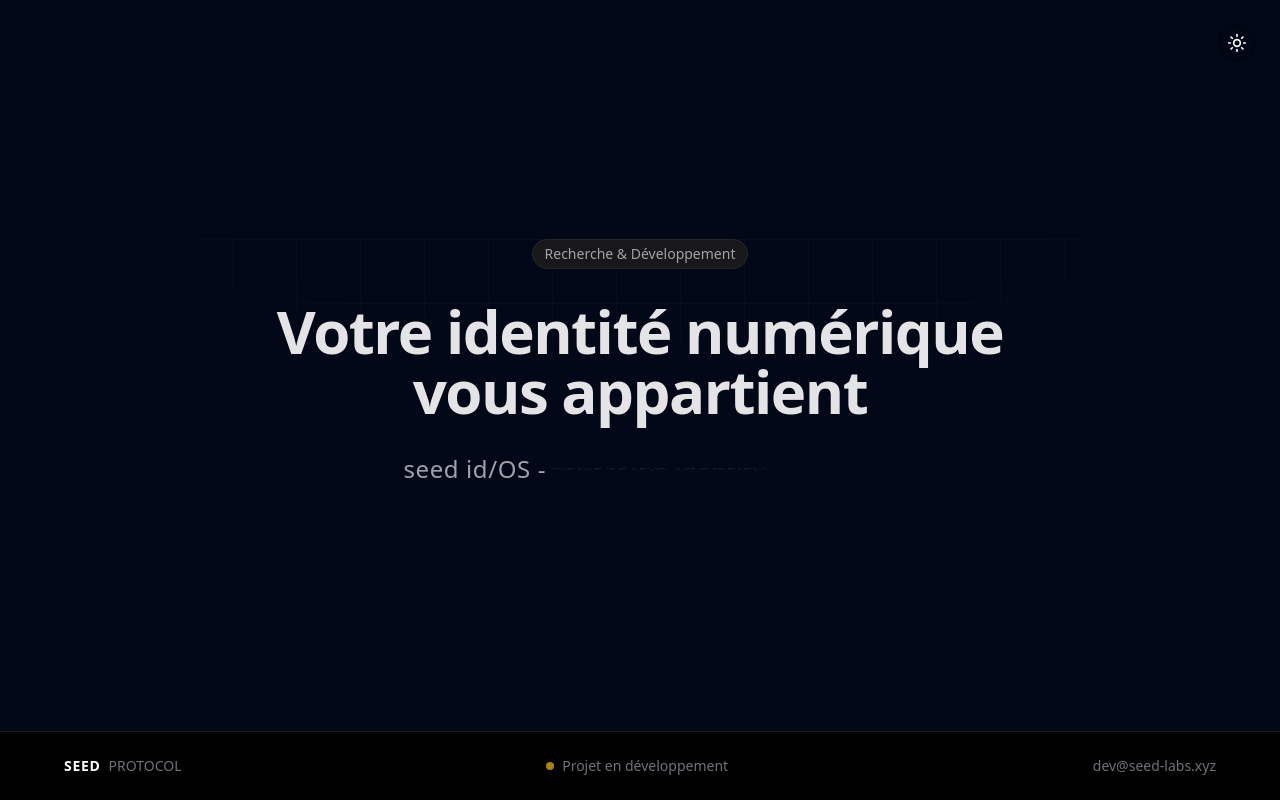
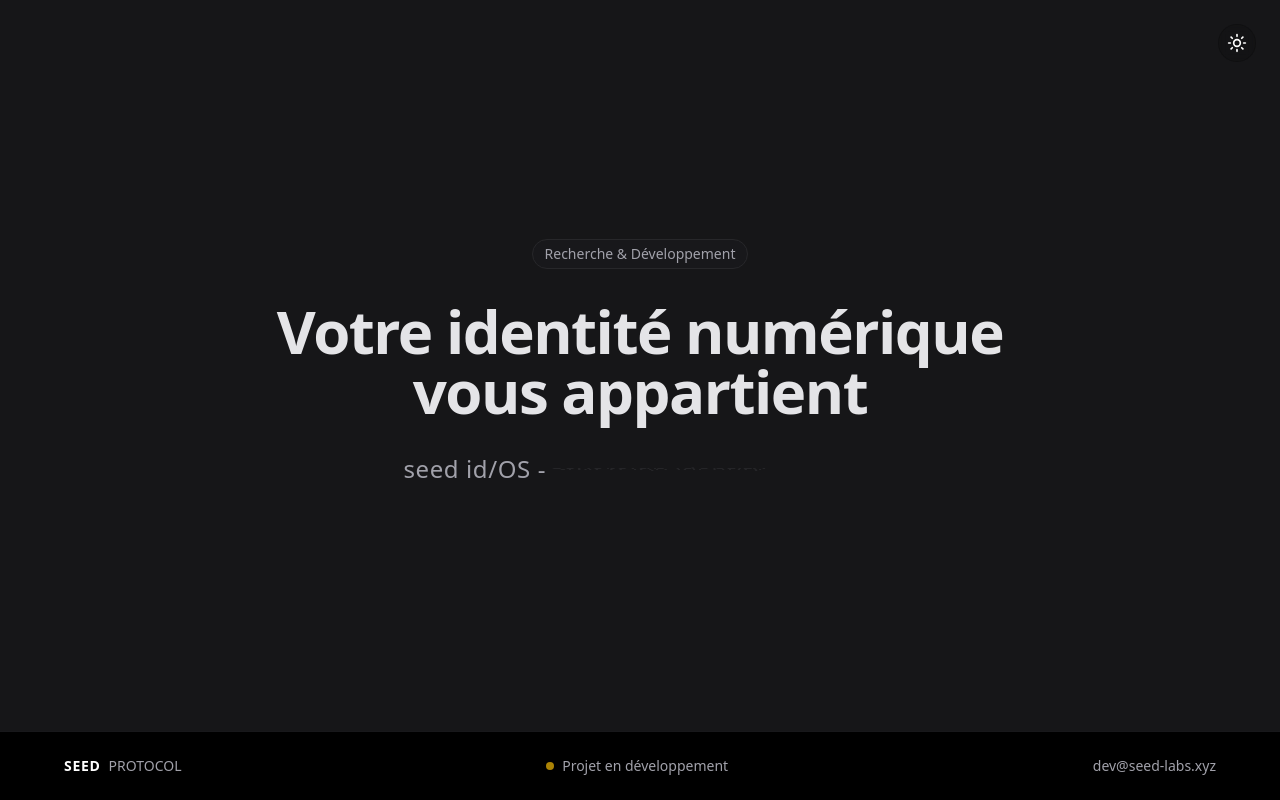
Before and after one commit to RSM-code/seed-labs, a React (Vite) app: page / in a window 1280 px wide. Built offline with nearby package versions, Linux system fonts and the light colour scheme.

Commit message:
[dyad] Refined theme colors and layout - wrote 3 file(s)

```diff
--- a/src/components/Footer.tsx
+++ b/src/components/Footer.tsx
@@ -1,9 +1,9 @@
 export const Footer = () => {
   return (
-    <footer className="py-6 px-6 bg-black text-zinc-500 border-t border-zinc-900 text-sm">
+    <footer className="py-6 px-6 bg-zinc-100 text-zinc-500 border-t border-zinc-200 text-sm dark:bg-black dark:text-zinc-400 dark:border-zinc-900">
       <div className="max-w-6xl mx-auto flex flex-col md:flex-row justify-between items-center gap-4">
         <div>
-          <span className="font-bold text-white tracking-wider mr-2">SEED</span>
+          <span className="font-bold text-black dark:text-white tracking-wider mr-2">SEED</span>
           <span>PROTOCOL</span>
         </div>
         <div className="flex items-center gap-2">
--- a/src/components/Hero.tsx
+++ b/src/components/Hero.tsx
@@ -27,9 +27,6 @@ export const Hero = () => {
 
   return (
     <section className="flex flex-col justify-center items-center text-center px-6 relative overflow-hidden">
-      {/* Background grid effect */}
-      <div className="absolute inset-0 bg-[linear-gradient(to_right,#888_1px,transparent_1px),linear-gradient(to_bottom,#888_1px,transparent_1px)] bg-[size:4rem_4rem] [mask-image:radial-gradient(ellipse_60%_50%_at_50%_0%,#000_70%,transparent_100%)] opacity-10 pointer-events-none dark:bg-[linear-gradient(to_right,#222_1px,transparent_1px),linear-gradient(to_bottom,#222_1px,transparent_1px)] dark:opacity-20" />
-
       <motion.div
         initial={{ opacity: 0, y: 20 }}
         animate={{ opacity: 1, y: 0 }}
--- a/src/globals.css
+++ b/src/globals.css
@@ -4,13 +4,13 @@
 
 @layer base {
   :root {
-    --background: 0 0% 100%;
+    --background: 0 0% 98%; /* Calmer white */
     --foreground: 222.2 84% 4.9%;
 
-    --card: 0 0% 100%;
+    --card: 0 0% 98%; /* Calmer white */
     --card-foreground: 222.2 84% 4.9%;
 
-    --popover: 0 0% 100%;
+    --popover: 0 0% 98%; /* Calmer white */
     --popover-foreground: 222.2 84% 4.9%;
 
     --primary: 222.2 47.4% 11.2%;
@@ -52,13 +52,13 @@
   }
 
   .dark {
-    --background: 222.2 84% 4.9%;
+    --background: 240 4% 9%; /* Calmer black */
     --foreground: 210 40% 98%;
 
-    --card: 222.2 84% 4.9%;
+    --card: 240 4% 9%; /* Calmer black */
     --card-foreground: 210 40% 98%;
 
-    --popover: 222.2 84% 4.9%;
+    --popover: 240 4% 9%; /* Calmer black */
     --popover-foreground: 210 40% 98%;
 
     --primary: 210 40% 98%;
```
